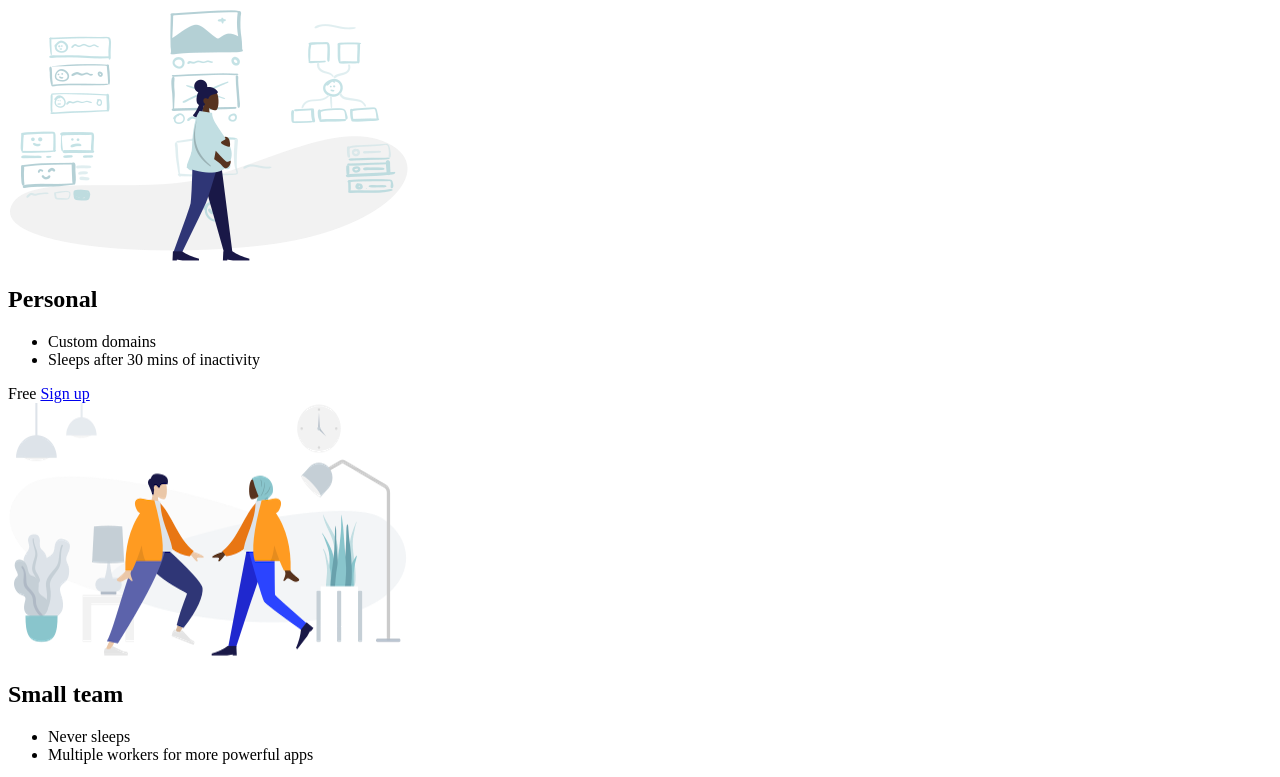
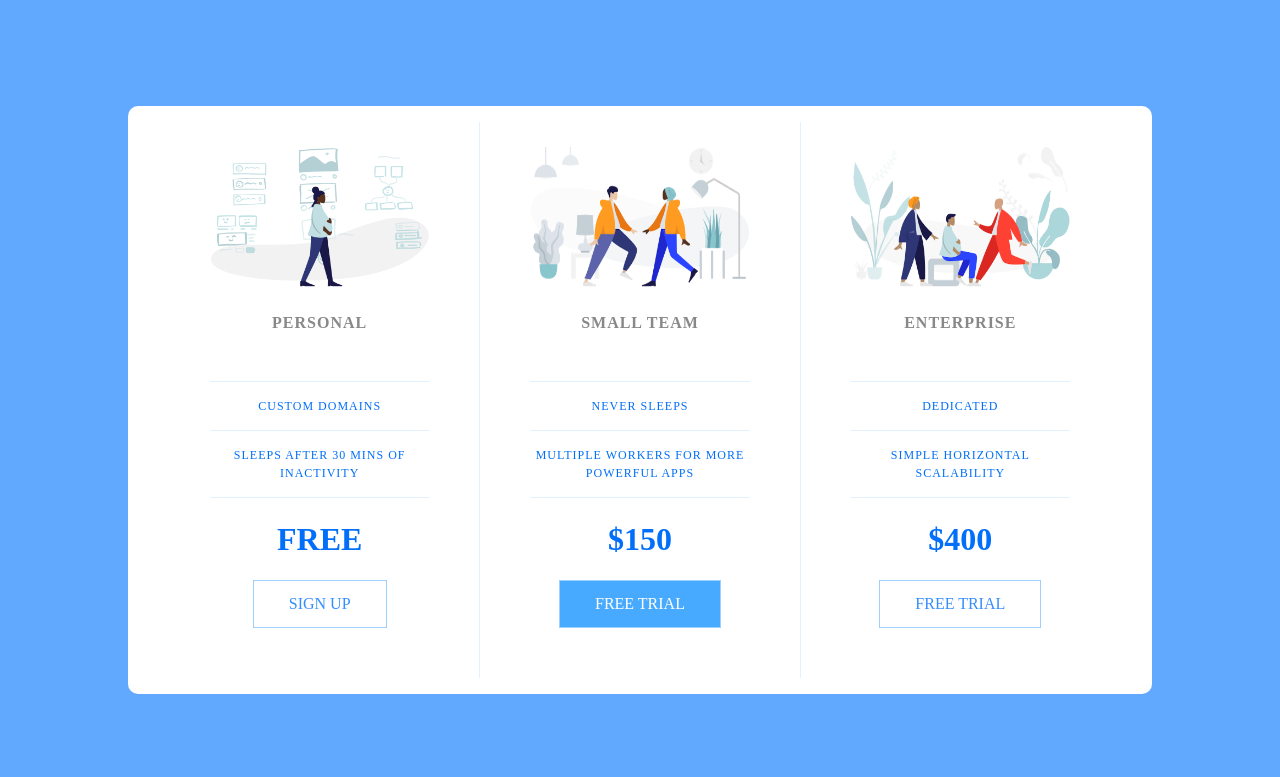
Before and after one commit to Priyanshubelwal17/Gridmodel, a plain HTML site: page index.html in a window 1280 px wide. Shown: the top 777 px of the page. Drawn offline with Linux system fonts and the light colour scheme.

Commit message:
add link of css file

```diff
--- a/index.html
+++ b/index.html
@@ -6,7 +6,7 @@
     <meta name="viewport" content="width=device-width, initial-scale=1.0">
     <title>Price Tiers</title>
     <link rel="stylesheet" href="https://fonts.googleapis.com/css?family=Open+Sans:400,600,700">
-    <link rel="stylesheet" href="tableprice.css">
+    <link rel="stylesheet" href="app.css">
 </head>
 
 <body>
```
